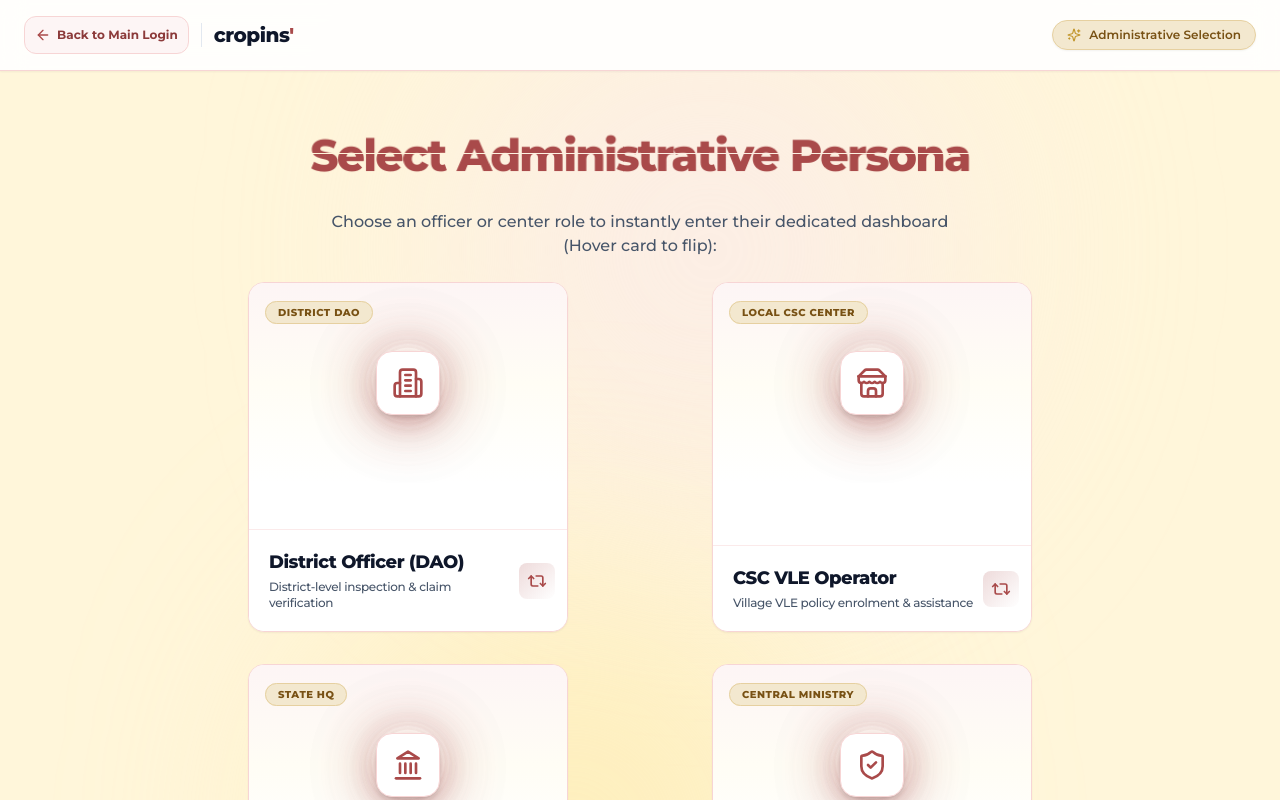
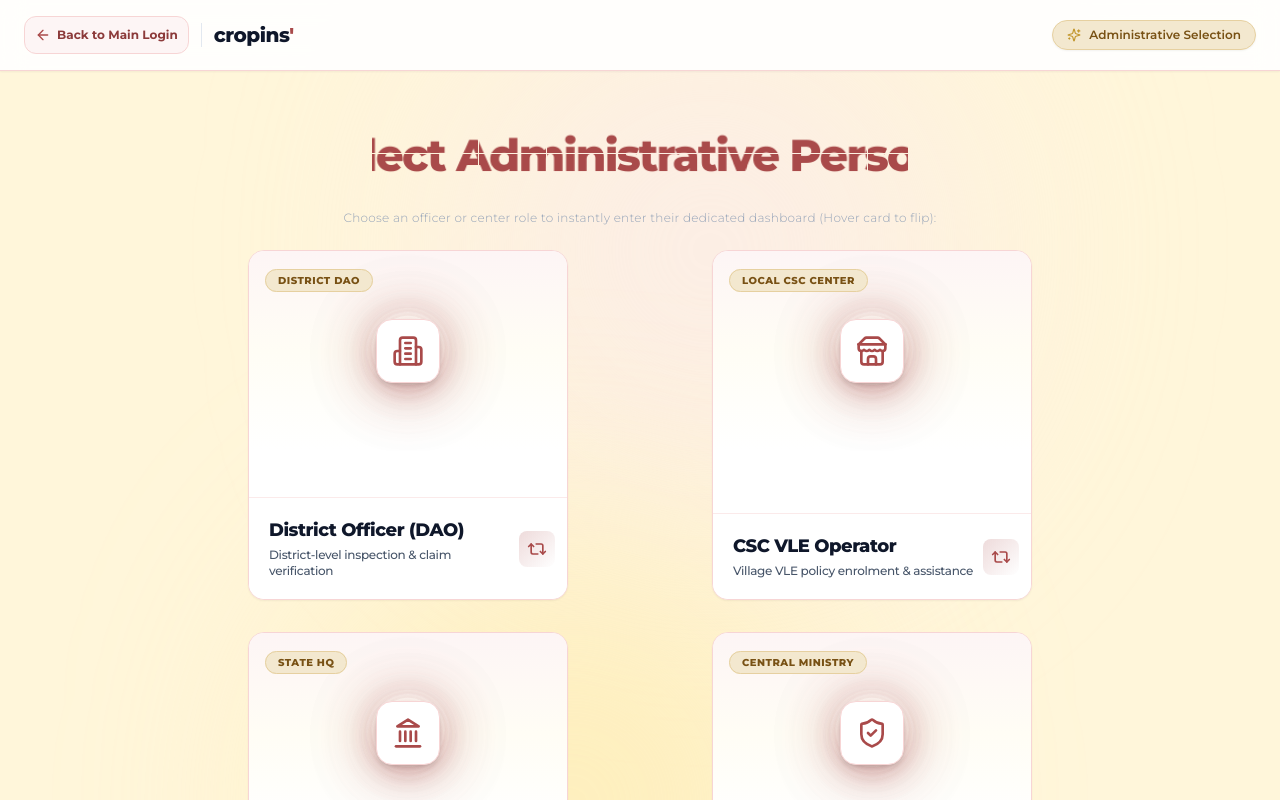
Before and after one commit to HackIndiaXYZ/techsurge-2k26-code-snippet, a Next.js app in the folder website/: page /login/admin in a window 1280 px wide. Shown: the top 800 px of the page. Built offline with nearby package versions, Linux system fonts and the light colour scheme.

Commit message:
style: make page instruction subtexts small and light

```diff
--- a/website/app/dashboard/farmer/page.tsx
+++ b/website/app/dashboard/farmer/page.tsx
@@ -67,7 +67,7 @@
                 letterSpacing={-0.04}
                 lineHeight={1.0}
               />
-              <p className="text-slate-600 text-sm font-medium">
+              <p className="text-xs text-slate-400 font-light tracking-wide mt-1">
                 Hover to flip cards, then select an option to view details:
               </p>
             </div>
--- a/website/app/login/admin/page.tsx
+++ b/website/app/login/admin/page.tsx
@@ -133,7 +133,7 @@
             letterSpacing={-0.04}
             lineHeight={1.0}
           />
-          <p className="text-slate-600 text-sm sm:text-base font-medium mt-1">
+          <p className="text-xs text-slate-400 font-light tracking-wide mt-1">
             Choose an officer or center role to instantly enter their dedicated dashboard (Hover card to flip):
           </p>
         </div>
--- a/website/app/login/page.tsx
+++ b/website/app/login/page.tsx
@@ -82,7 +82,7 @@
             letterSpacing={-0.04}
             lineHeight={1.0}
           />
-          <p className="text-slate-600 text-sm sm:text-base font-medium mt-1">
+          <p className="text-xs text-slate-400 font-light tracking-wide mt-1">
             Select your portal access category below to proceed (Hover card to flip):
           </p>
         </div>
--- a/website/app/page.tsx
+++ b/website/app/page.tsx
@@ -99,7 +99,7 @@
             letterSpacing={-0.04}
             lineHeight={1.0}
           />
-          <p className="text-slate-600 text-sm sm:text-base font-medium mt-1">
+          <p className="text-xs text-slate-400 font-light tracking-wide mt-1">
             Select your portal access category below to proceed (Hover card to flip):
           </p>
         </div>
```
